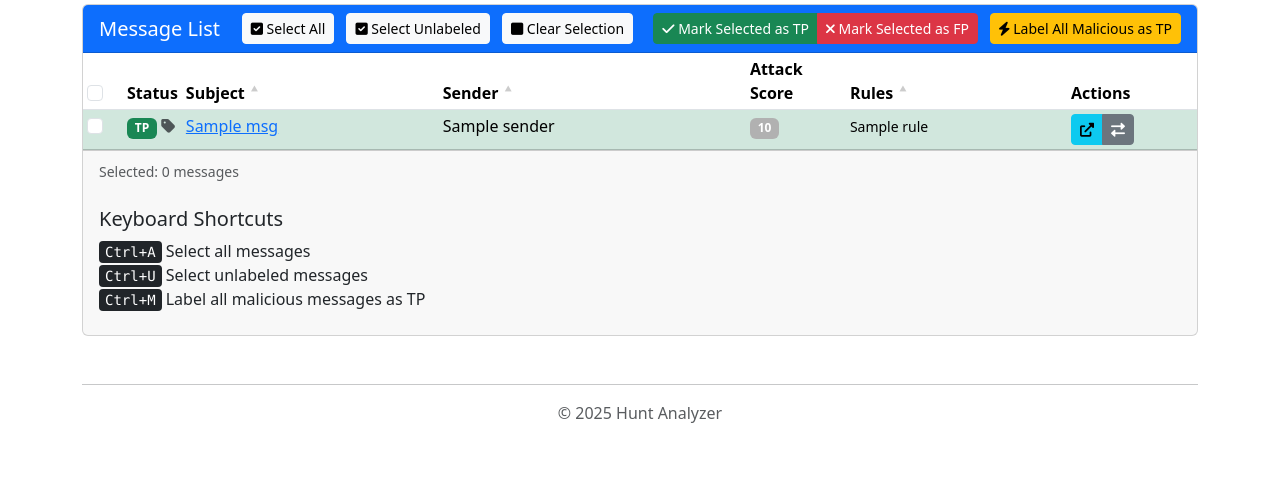
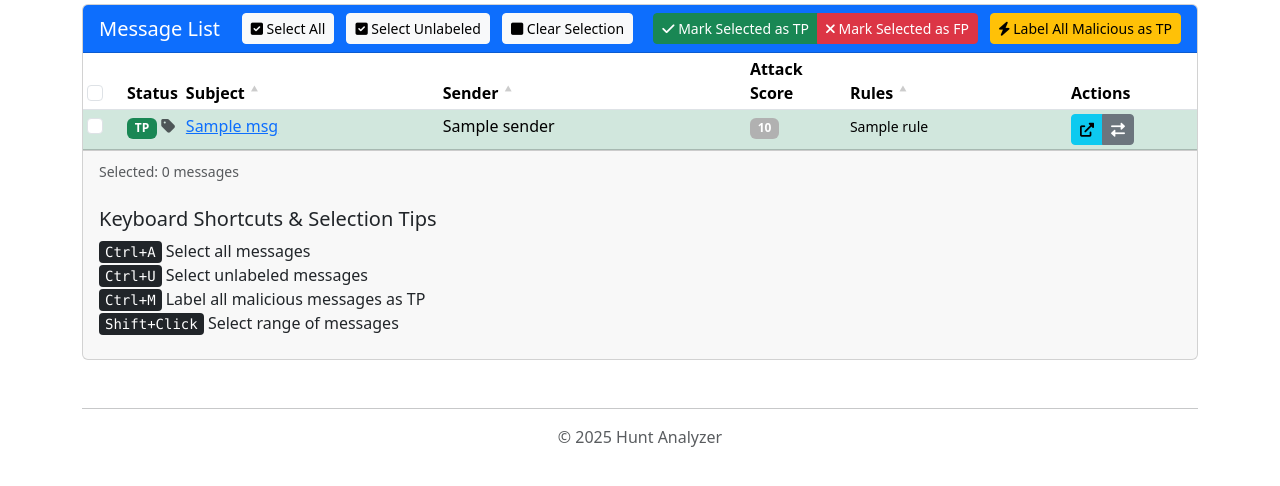
Before and after one commit to aidenmitchell/hunt-analyzer, a Flask app: template templates/analyze.html in a window 1280 px wide. Shown: the part 241-727 px from the top of the page. Run offline with Flask 3, Linux system fonts and the light colour scheme; the template is opened without the code that fills it: most values are stand-ins (such as "Sample title", 1, 10 or a date in 2020).

Commit message:
Add shift-clicking for range selection in analyze table
- Implemented shift-click functionality to select ranges of messages
- Updated checkbox behavior to support ranges and indeterminate state
- Added visual cues for checkbox interaction (transform on hover)
- Updated the help text to include shift-click instructions
- Ensured consistent checkbox state tracking with all selection operations
- Added row hover highlighting for better selection visibility

🤖 Generated with [Claude Code](https://claude.ai/code)
Co-Authored-By: Claude <noreply@anthropic.com>

```diff
--- a/templates/analyze.html
+++ b/templates/analyze.html
@@ -256,9 +256,10 @@ function getAttackScoreColor(verdict) {
   return colors[verdict] || '#B1B1B1';
 }
 
-// CSS for sortable headers
+// CSS for sortable headers and checkbox interactions
 document.head.insertAdjacentHTML('beforeend', `
   <style>
+    /* Sortable headers */
     .sortable {
       cursor: pointer;
       position: relative;
@@ -281,6 +282,19 @@ document.head.insertAdjacentHTML('beforeend', `
     .sortable:hover:after {
       color: #fff;
     }
+
+    /* Checkbox hover effects for shift-click awareness */
+    .msg-checkbox {
+      cursor: pointer;
+      transition: transform 0.1s ease;
+    }
+    .msg-checkbox:hover {
+      transform: scale(1.2);
+    }
+    /* Add a subtle highlight to table rows on hover for better selection visibility */
+    tbody tr:hover {
+      background-color: rgba(0, 123, 255, 0.05);
+    }
   </style>
 `);
 
@@ -301,6 +315,9 @@ $(document).ready(function() {
   $(".sortable[data-sort='attack-score']").addClass("sorted-asc");
   sortTable('attack-score', 'asc');
 
+  // Initialize header checkbox state
+  updateSelectedCount();
+
   // ======= SELECTION HANDLING =======
 
   // Handle the select all checkbox in table header
@@ -309,8 +326,31 @@ $(document).ready(function() {
     updateSelectedCount();
   });
 
+  // Variables to track shift-click selection
+  let lastChecked = null;
+
   // Handle individual message checkboxes
-  $(".msg-checkbox").on("change", function() {
+  $(".msg-checkbox").on("click", function(e) {
+    const $checkboxes = $(".msg-checkbox");
+    const currentIndex = $checkboxes.index(this);
+
+    // If shift key is pressed and there is a previous checkbox clicked
+    if (e.shiftKey && lastChecked !== null) {
+      const lastIndex = $checkboxes.index(lastChecked);
+
+      // Determine range start/end
+      const start = Math.min(currentIndex, lastIndex);
+      const end = Math.max(currentIndex, lastIndex);
+
+      // Set all checkboxes in range to the same state as the current one
+      const isChecked = this.checked;
+      $checkboxes.slice(start, end + 1).prop("checked", isChecked);
+    }
+
+    // Update last checked
+    lastChecked = this;
+
+    // Update the count
     updateSelectedCount();
   });
 
@@ -318,6 +358,7 @@ $(document).ready(function() {
   $("#btn-select-all").on("click", function() {
     $(".msg-checkbox").prop("checked", true);
     $("#check-select-all").prop("checked", true);
+    lastChecked = null; // Reset last checked to avoid unexpected shift-click behavior
     updateSelectedCount();
   });
 
@@ -332,6 +373,7 @@ $(document).ready(function() {
       }
     });
 
+    lastChecked = null; // Reset last checked to avoid unexpected shift-click behavior
     updateSelectedCount();
   });
 
@@ -339,13 +381,28 @@ $(document).ready(function() {
   $("#btn-clear-selection").on("click", function() {
     $(".msg-checkbox").prop("checked", false);
     $("#check-select-all").prop("checked", false);
+    lastChecked = null; // Reset last checked to avoid unexpected shift-click behavior
     updateSelectedCount();
   });
 
-  // Update selected count
+  // Update selected count and manage header checkbox state
   function updateSelectedCount() {
-    const count = $(".msg-checkbox:checked").length;
-    $("#selected-count").text(count);
+    const totalCheckboxes = $(".msg-checkbox").length;
+    const checkedCount = $(".msg-checkbox:checked").length;
+
+    // Update display count
+    $("#selected-count").text(checkedCount);
+
+    // Update the "select all" checkbox state
+    if (checkedCount === 0) {
+      $("#check-select-all").prop("checked", false);
+      $("#check-select-all").prop("indeterminate", false);
+    } else if (checkedCount === totalCheckboxes) {
+      $("#check-select-all").prop("checked", true);
+      $("#check-select-all").prop("indeterminate", false);
+    } else {
+      $("#check-select-all").prop("indeterminate", true);
+    }
   }
 
   // ======= MESSAGE DETAILS MODAL =======
@@ -627,6 +684,7 @@ $(document).ready(function() {
           // Uncheck all checkboxes
           $(".msg-checkbox").prop("checked", false);
           $("#check-select-all").prop("checked", false);
+          lastChecked = null; // Reset last checked
           updateSelectedCount();
 
           // Show success notification
@@ -790,6 +848,7 @@ $(document).ready(function() {
   $("#btn-label-malicious").on("click", function() {
     // Clear current selection
     $(".msg-checkbox").prop("checked", false);
+    lastChecked = null; // Reset last checked
 
     // Select all malicious messages that aren't already TP
     let maliciousCount = 0;
@@ -837,13 +896,14 @@ $(document).ready(function() {
   // Add shortcut help text
   const helpText = `
     <div class="mt-4">
-      <h5>Keyboard Shortcuts</h5>
+      <h5>Keyboard Shortcuts & Selection Tips</h5>
       <div class="row">
         <div class="col-md-6">
           <ul class="list-unstyled">
             <li><kbd>Ctrl+A</kbd> Select all messages</li>
             <li><kbd>Ctrl+U</kbd> Select unlabeled messages</li>
             <li><kbd>Ctrl+M</kbd> Label all malicious messages as TP</li>
+            <li><kbd>Shift+Click</kbd> Select range of messages</li>
           </ul>
         </div>
       </div>
```
